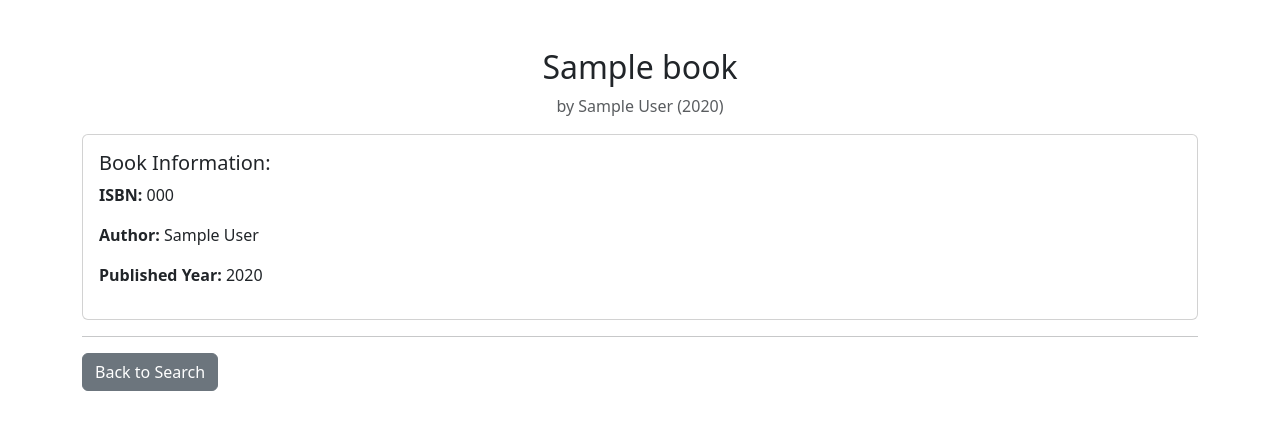
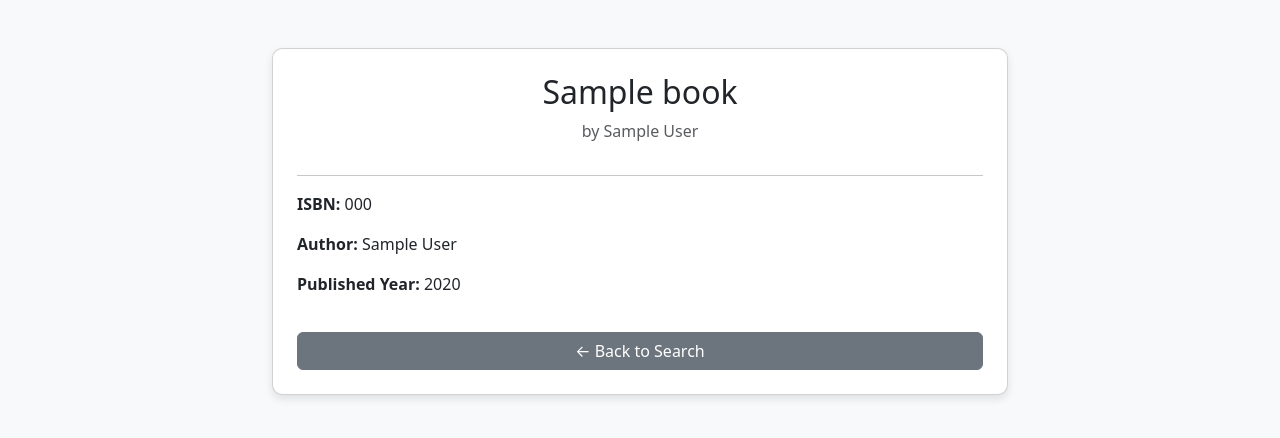
Before and after one commit to sujoyduttajad/ENGO_651_Lab, a Flask app: page /book/1 in a window 1280 px wide. Shown: the top 438 px of the page. Run offline with Flask 3, Linux system fonts and the light colour scheme; tables that the repository leaves empty or names only in its code hold one stand-in row (values such as "Sample post").

Commit message:
Updated book_details page

```diff
--- a/Lab_1/templates/book.html
+++ b/Lab_1/templates/book.html
@@ -5,23 +5,44 @@
     <meta name="viewport" content="width=device-width, initial-scale=1.0">
     <title>{{ book.title }} - Book Details</title>
     <link rel="stylesheet" href="https://cdn.jsdelivr.net/npm/bootstrap@5.3.0/dist/css/bootstrap.min.css">
+    <style>
+        body {
+            background-color: #f8f9fa;
+        }
+        .card {
+            box-shadow: 0 4px 8px rgba(0, 0, 0, 0.1);
+            border-radius: 10px;
+        }
+        .card-title {
+            font-weight: bold;
+            color: #007bff;
+        }
+        .back-btn {
+            margin-top: 20px;
+        }
+    </style>
 </head>
 <body>
 
 <div class="container mt-5">
-    <h2 class="text-center">{{ book.title }}</h2>
-    <p class="text-muted text-center">by {{ book.author }} ({{ book.published_year }})</p>
+    <div class="row justify-content-center">
+        <div class="col-md-8">
+            <div class="card p-4">
+                <h2 class="text-center">{{ book.title }}</h2>
+                <p class="text-muted text-center">by {{ book.author }}</p>
 
-    <div class="card p-3">
-        <h5>Book Information:</h5>
-        <p><strong>ISBN:</strong> {{ book.isbn }}</p>
-        <p><strong>Author:</strong> {{ book.author }}</p>
-        <p><strong>Published Year:</strong> {{ book.published_year }}</p>
+                <hr>
+
+                <div class="book-info">
+                    <p><strong>ISBN:</strong> {{ book.isbn }}</p>
+                    <p><strong>Author:</strong> {{ book.author }}</p>
+                    <p><strong>Published Year:</strong> {{ book.published_year }}</p>
+                </div>
+
+                <a href="{{ url_for('search') }}" class="btn btn-secondary back-btn">← Back to Search</a>
+            </div>
+        </div>
     </div>
-
-    <hr>
-
-    <a href="{{ url_for('search') }}" class="btn btn-secondary">Back to Search</a>
 </div>
 
 </body>
```
